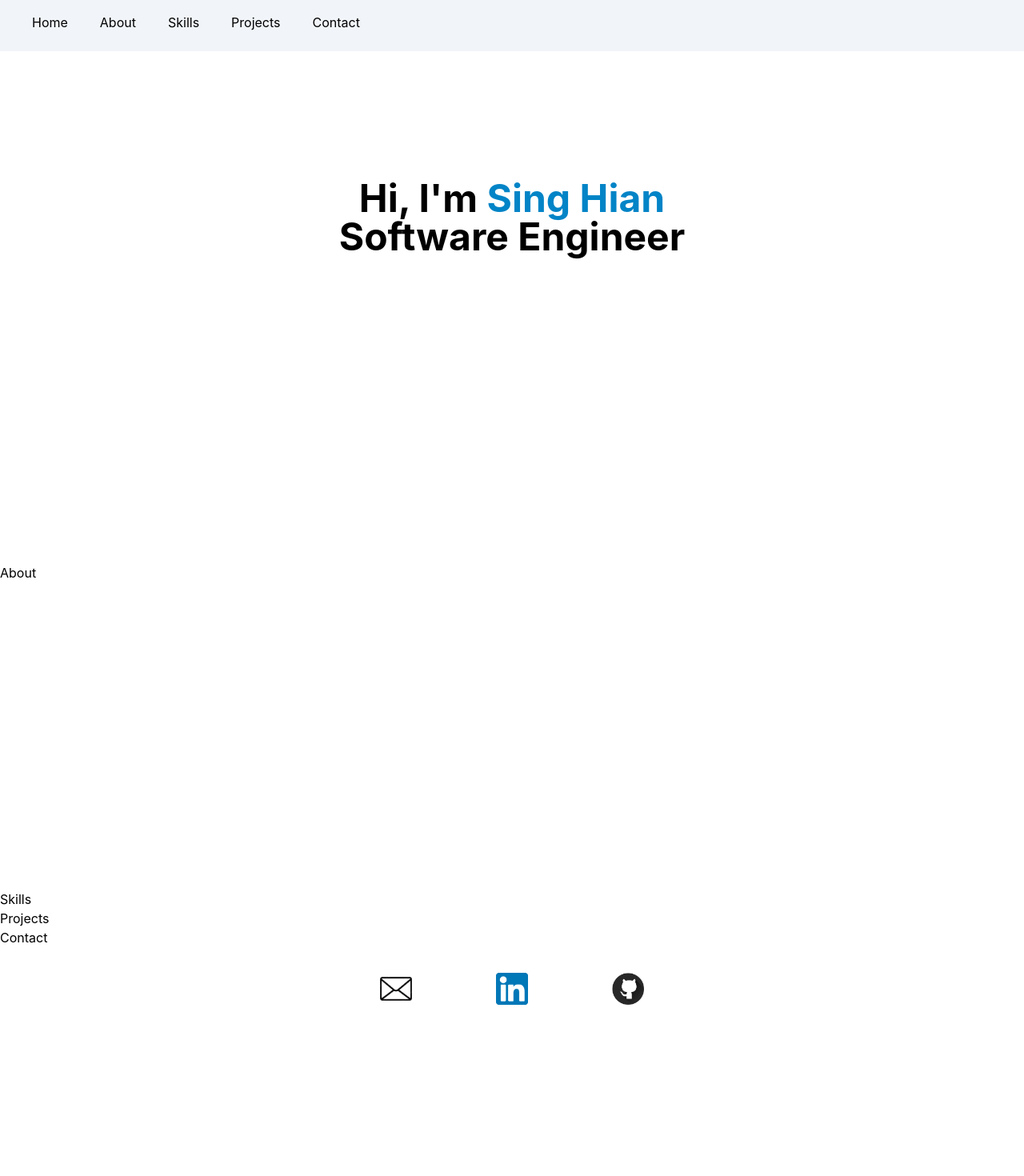
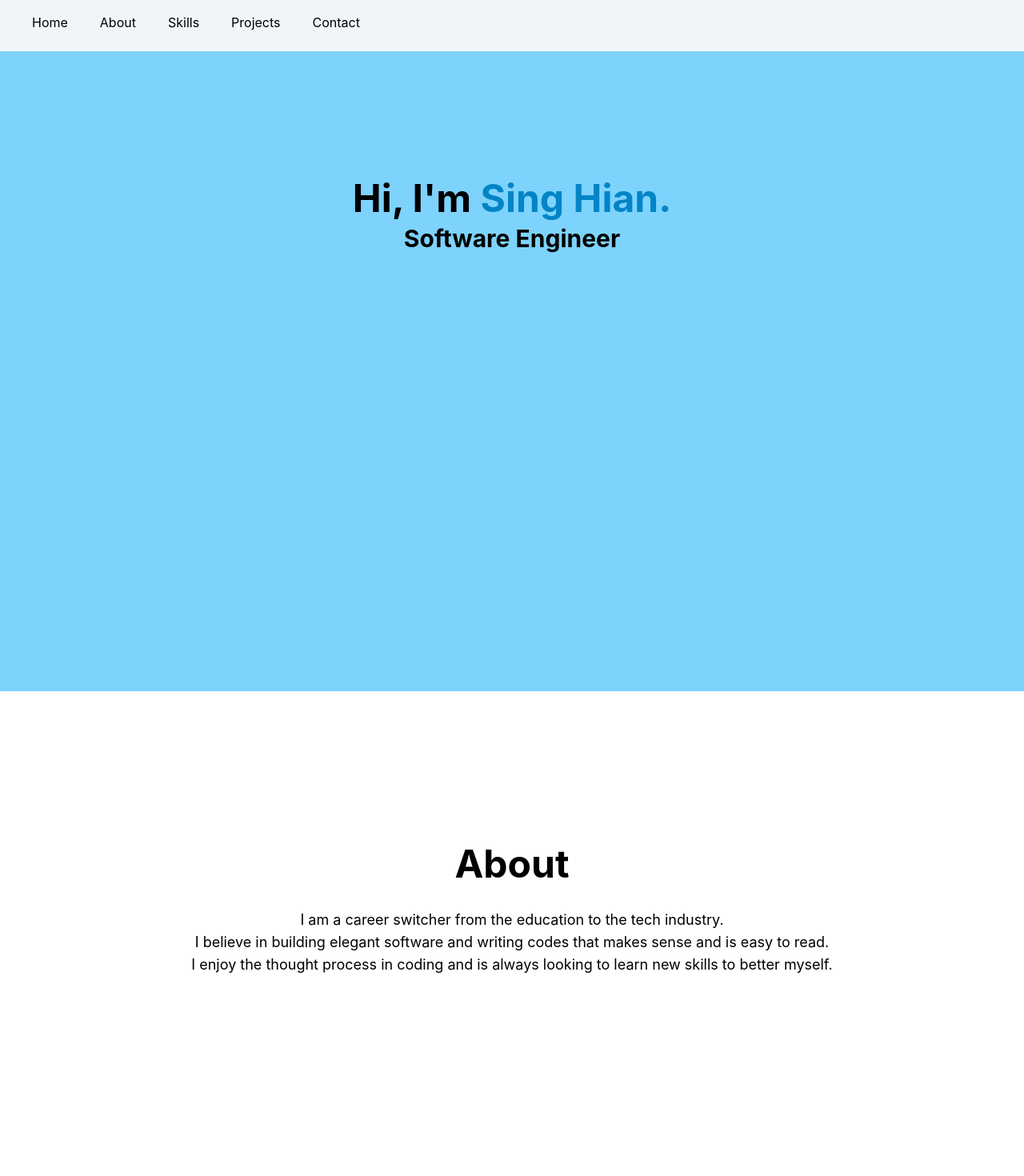
Before and after one commit to sohsinghian/my-portfolio, a React (Create React App) app: page / in a window 1280 px wide. Shown: the top 1470 px of the page at 80% size. Before the commit the page ends 1288 px from the top, so only its background shows below. Built offline with nearby package versions, Linux system fonts and the light colour scheme.

Commit message:
about commit

```diff
--- a/src/App.js
+++ b/src/App.js
@@ -2,10 +2,6 @@ import React from "react";
 import { Routes, Route } from "react-router-dom";
 import Main from "./pages/Main";
 import NavBar from "./components/NavBar";
-import About from "./components/About";
-import Skills from "./components/Skills";
-import Projects from "./components/Projects";
-import Contact from "./components/Contact";
 
 function App() {
   return (
--- a/src/components/About.js
+++ b/src/components/About.js
@@ -3,8 +3,19 @@ import React from "react";
 const About = () => {
   return (
     <>
-      <div id="about">
-        <h1 className="mt-96 mb-96">About</h1>
+      <div className="text-center h-screen" id="about">
+        <h1 className="pt-48 mb-8 font-bold text-5xl">About</h1>
+        <p className="text-lg">
+          I am a career switcher from the education to the tech industry.
+        </p>
+        <p className="text-lg">
+          I believe in building elegant software and writing codes that makes
+          sense and is easy to read.
+        </p>
+        <p className="text-lg">
+          I enjoy the thought process in coding and is always looking to learn
+          new skills to better myself.
+        </p>
       </div>
     </>
   );
--- a/src/components/Contact.js
+++ b/src/components/Contact.js
@@ -3,8 +3,8 @@ import React from "react";
 const Contact = () => {
   return (
     <>
-      <div id="contact">
-        <h1>Contact</h1>
+      <div className="text-center h-screen bg-sky-200"id="contact">
+        <h1 className="pt-40">Contact</h1>
       </div>
     </>
   );
--- a/src/components/ContactLinks.js
+++ b/src/components/ContactLinks.js
@@ -7,11 +7,11 @@ const ContactLinks = () => {
   return (
     <>
       <div className="flex items-center justify-between m-auto max-w-[330px] py-8">
-        <img src={email} alt="email" width="40" height="40" />
+        <img src={email} alt="email" width="30" height="30" />
         <div className="rounded-full ">
-          <img src={linkedin} alt="linkedin" width="40" height="40" />
+          <img src={linkedin} alt="linkedin" width="30" height="30" />
         </div>
-        <img src={github} alt="github" width="40" height="40" />
+        <img src={github} alt="github" width="30" height="30" />
       </div>
     </>
   );
--- a/src/components/Home.js
+++ b/src/components/Home.js
@@ -3,11 +3,11 @@ import React from "react";
 const Home = () => {
   return (
     <>
-      <div className="mt-56 font-bold text-center text-5xl" id="">
-        <p>
-          Hi, I'm <span className="text-sky-600">Sing Hian</span>
+      <div className="pt-40 mt-16 font-bold text-center h-screen bg-sky-300" id="">
+        <p className="text-5xl">
+          Hi, I'm <span className="text-sky-600">Sing Hian.</span>
         </p>
-        <p>Software Engineer</p>
+        <p className="text-3xl mt-2">Software Engineer</p>
       </div>
     </>
   );
--- a/src/components/NavBar.js
+++ b/src/components/NavBar.js
@@ -7,28 +7,28 @@ const NavBar = () => {
     <>
       <header className="flex flex-row justify-between">
         <nav className="fixed w-full h-16 z-[100] bg-slate-100">
-          <ul className="flex flex-row ml-10 mt-4">
-            <li className="mr-10 hover:font-bold hover:underline underline-offset-4">
+          <ul className="flex flex-row ml-10 my-4">
+            <li className="mr-10 hover:font-bold">
               <HashLink to="/#" smooth>
                 Home
               </HashLink>
             </li>
-            <li className="mr-10 hover:font-bold hover:underline underline-offset-4">
+            <li className="mr-10 hover:font-bold">
               <HashLink to="/#about" smooth>
                 About
               </HashLink>
             </li>
-            <li className="mr-10 hover:font-bold hover:underline underline-offset-4">
+            <li className="mr-10 hover:font-bold">
               <HashLink to="/#skills" smooth>
                 Skills
               </HashLink>
             </li>
-            <li className="mr-10 hover:font-bold hover:underline underline-offset-4">
+            <li className="mr-10 hover:font-bold">
               <HashLink to="/#projects" smooth>
                 Projects
               </HashLink>
             </li>
-            <li className="mr-10 hover:font-bold hover:underline underline-offset-4">
+            <li className="mr-10 hover:font-bold">
               <HashLink to="/#contact" smooth>
                 Contact
               </HashLink>
--- a/src/components/Projects.js
+++ b/src/components/Projects.js
@@ -3,8 +3,8 @@ import React from "react";
 const Projects = () => {
   return (
     <>
-      <div id="projects">
-        <h1>Projects</h1>
+      <div className="text-center h-screen bg-sky-100" id="projects">
+        <h1 className="pt-40">Projects</h1>
       </div>
     </>
   );
--- a/src/components/Skills.js
+++ b/src/components/Skills.js
@@ -3,8 +3,8 @@ import React from "react";
 const Skills = () => {
   return (
     <>
-      <div id="skills">
-        <h1>Skills</h1>
+      <div className="text-center w-full h-screen bg-teal-100" id="skills">
+        <p className="pt-40">Skills</p>
       </div>
     </>
   );
```
Also changed, not shown: src/pages/Main.js (indentation only).
